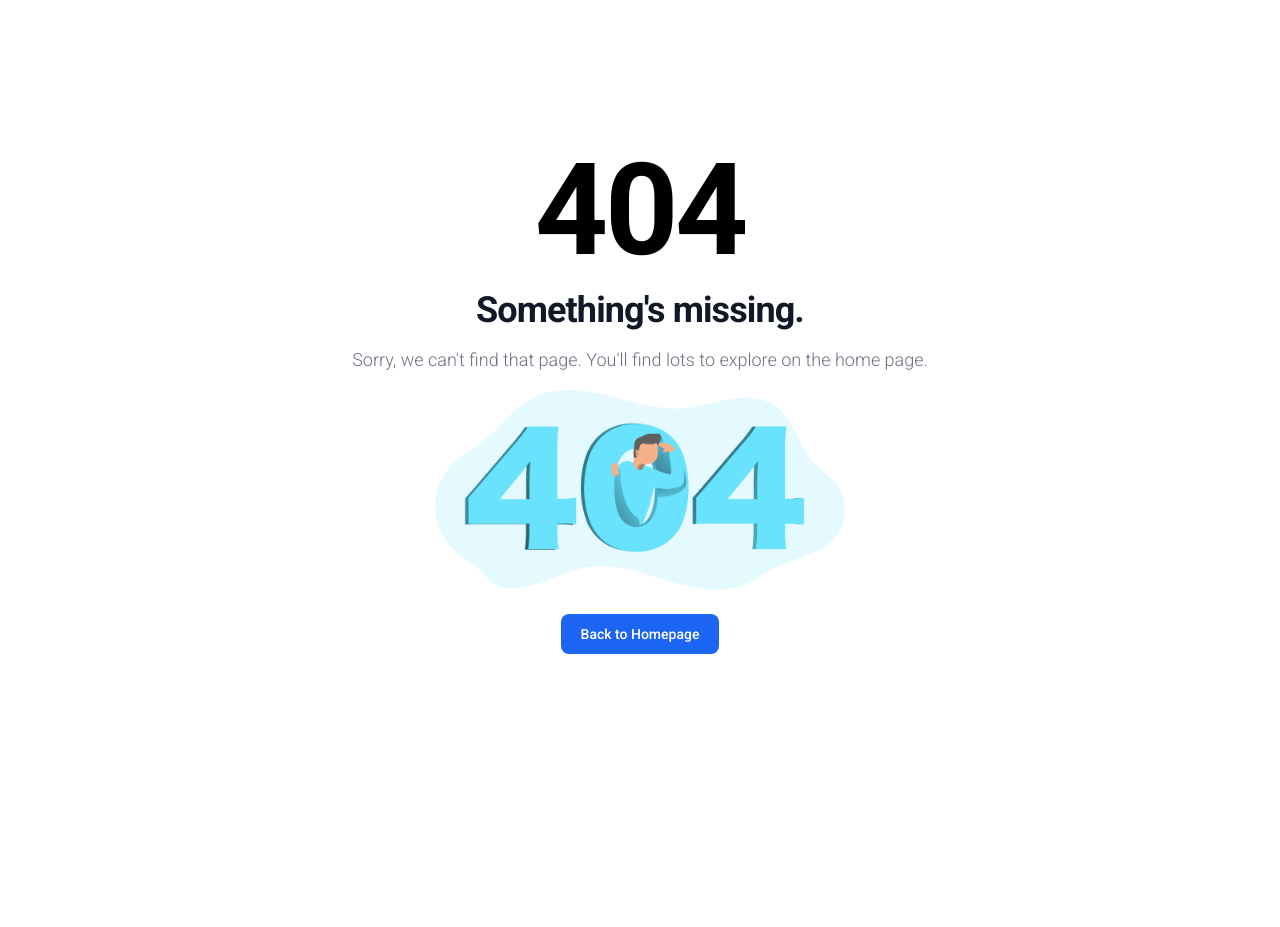
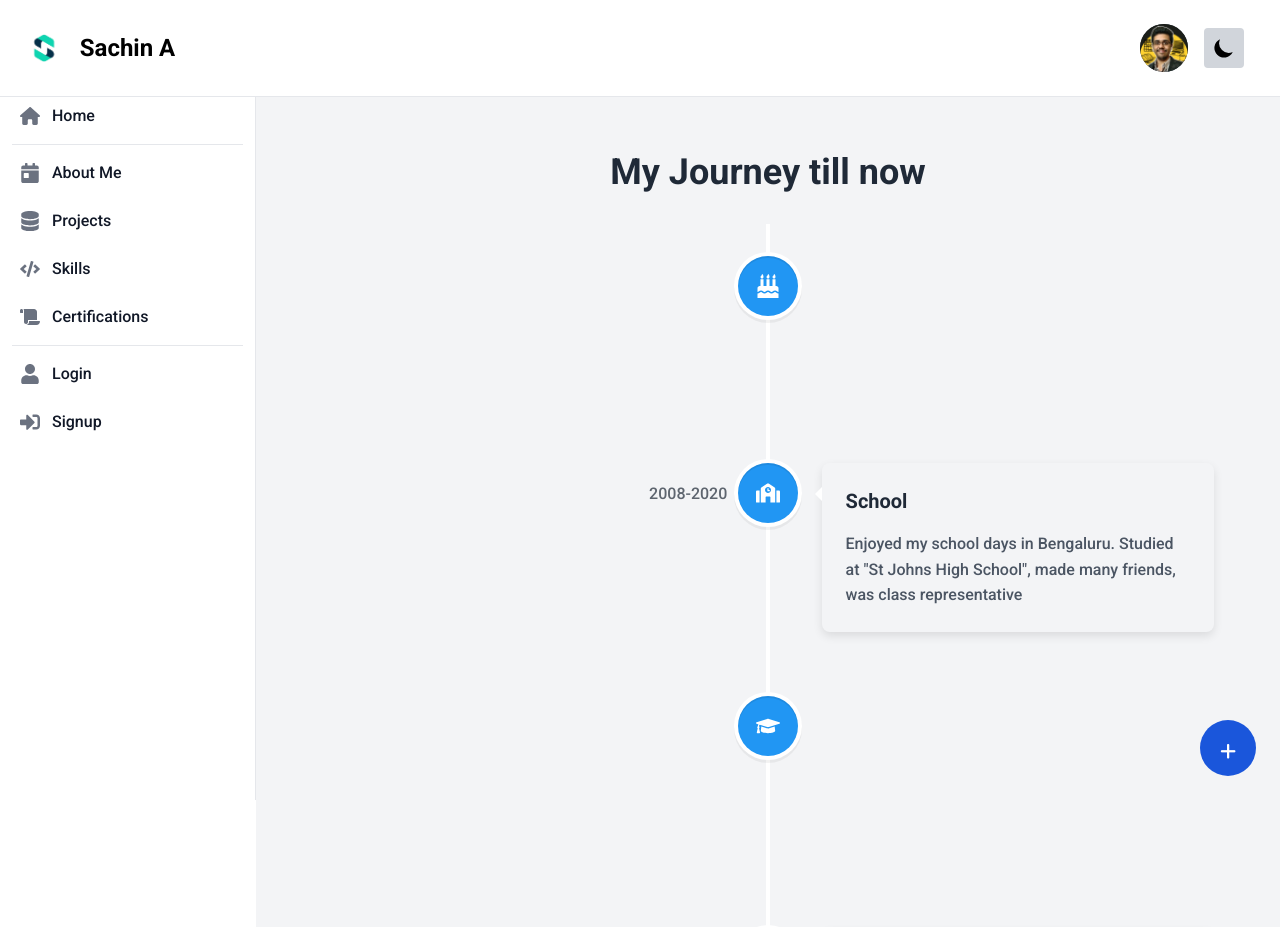
Before and after one commit to sachinkashi21/protfolio, a React (Vite) app: page /aboutme in a window 1280 px wide. Before the commit this address had no page. Shown: the top 927 px of the page. Before the commit the page ends 800 px from the top, so only its background shows below. Built offline with nearby package versions, Linux system fonts and the light colour scheme.

Commit message:
fixed minor bugs, added urls to speeddial component

```diff
--- a/src/App.jsx
+++ b/src/App.jsx
@@ -10,6 +10,7 @@ import Projects from './pages/Projects';
 import Certificates from './pages/Certificates';
 import Skills from './pages/Skills';
 import Dashboard from './pages/Dashboard';
+import Aboutme from './pages/Aboutme';
 import NotFound from './pages/NotFound';
 import Layout1 from './Layouts/Layout1';
 
@@ -27,6 +28,7 @@ function App() {
           <Route path="/skill" element={<Skills />} />
           <Route path="/certificate" element={<Certificates />} />
           <Route path="/dashboard" element={<Dashboard />} />
+          <Route path="/aboutme" element={<Aboutme />} />
         </Route>
 
         {/* 404 Route without Layout */}
--- a/src/Layouts/Layout1.jsx
+++ b/src/Layouts/Layout1.jsx
@@ -30,7 +30,7 @@ const Layout1 = () => {
     <>
       <Navbar isDrawerOpen={isDrawerOpen} toggleDrawer={openDrawer}></Navbar>
       <Sidebar isDrawerOpen={isDrawerOpen} closeDrawer={closeDrawer}></Sidebar>
-      <div className="p-4 sm:ml-64 bg-gray-100 dark:bg-gray-900 text-gray-200"
+      <div className="p-4 sm:ml-64 bg-gray-100 dark:bg-gray-900"
         onClick={closeDrawer}
         >
         <ScrollToTop/>
--- a/src/components/Footer.jsx
+++ b/src/components/Footer.jsx
@@ -10,8 +10,8 @@ const Footer = () => {
                 <div className="sm:flex sm:items-center sm:justify-between">
                     {/* Logo and Name */}
                     <div onClick={() => navigate("/")} className="flex items-center mb-4 sm:mb-0 space-x-3 rtl:space-x-reverse cursor-pointer">
-                        <img src={logo} className="h-8" alt="Sachin Logo" />
-                        <span className="self-center text-2xl font-semibold whitespace-nowrap dark:text-white">Sachin</span>
+                        <img src={logo} className="h-12" alt="Sachin Logo" />
+                        <div className="self-center text-2xl font-semibold whitespace-nowrap dark:text-white">Sachin</div>
                     </div>
 
                     {/* Tech Stack */}
--- a/src/components/Navbar.jsx
+++ b/src/components/Navbar.jsx
@@ -22,7 +22,7 @@ export default function Navbar({isDraweropen,toggleDrawer}) {
                      <i className="fa-solid fa-bars w-8" aria-hidden="true"></i>
                   </button>
                   <div onClick={()=>navigate("/dashboard")} className="flex ms-2 md:me-24">
-                     <img src={logo} className="h-8 me-3" alt="Sachin Logo" />
+                     <img src={logo} className="h-12 me-3" alt="Sachin Logo" />
                      <span className="self-center text-xl font-semibold sm:text-2xl whitespace-nowrap dark:text-white">Sachin A</span>
                   </div>
                </div>
--- a/src/components/Sidebar.jsx
+++ b/src/components/Sidebar.jsx
@@ -1,7 +1,7 @@
 import React from 'react'
 import { useNavigate } from 'react-router-dom';
 import { FaHouse, FaUserGraduate, FaDatabase } from "react-icons/fa6";
-import { FaCode, FaSignInAlt, FaUser } from "react-icons/fa"
+import { FaCalendarDay, FaCode, FaScroll, FaSignInAlt, FaUser } from "react-icons/fa"
 
 const Sidebar = ({ isDrawerOpen, closeDrawer }) => {
    const navigate = useNavigate();
@@ -19,9 +19,10 @@ const Sidebar = ({ isDrawerOpen, closeDrawer }) => {
                         <span className="flex-1 ms-3 whitespace-nowrap">Home</span>
                      </div>
                   </li>
+                  <hr />
                   <li>
-                     <div onClick={() => navigate("/dashboard")} className="flex items-center p-2 text-gray-900 rounded-lg dark:text-white hover:bg-gray-100 dark:hover:bg-gray-700 group">
-                        <FaUserGraduate className="flex-shrink-0 w-5 h-5 text-gray-500 transition duration-75 dark:text-gray-400 group-hover:text-gray-900 dark:group-hover:text-white"/>
+                     <div onClick={() => navigate("/aboutme")} className="flex items-center p-2 text-gray-900 rounded-lg dark:text-white hover:bg-gray-100 dark:hover:bg-gray-700 group">
+                        <FaCalendarDay className="flex-shrink-0 w-5 h-5 text-gray-500 transition duration-75 dark:text-gray-400 group-hover:text-gray-900 dark:group-hover:text-white"/>
                         <span className="flex-1 ms-3 whitespace-nowrap">About Me</span>
                      </div>
                   </li>
@@ -39,10 +40,11 @@ const Sidebar = ({ isDrawerOpen, closeDrawer }) => {
                   </li>
                   <li>
                      <div onClick={() => navigate("/certificate")} className="flex items-center p-2 text-gray-900 rounded-lg dark:text-white hover:bg-gray-100 dark:hover:bg-gray-700 group">
-                        <FaUserGraduate className="flex-shrink-0 w-5 h-5 text-gray-500 transition duration-75 dark:text-gray-400 group-hover:text-gray-900 dark:group-hover:text-white"/>
+                        <FaScroll className="flex-shrink-0 w-5 h-5 text-gray-500 transition duration-75 dark:text-gray-400 group-hover:text-gray-900 dark:group-hover:text-white"/>
                         <span className="flex-1 ms-3 whitespace-nowrap">Certifications</span>
                      </div>
                   </li>
+                  <hr />
                   <li>
                      <div onClick={() => navigate("/login")} className="flex items-center p-2 text-gray-900 rounded-lg dark:text-white hover:bg-gray-100 dark:hover:bg-gray-700 group">
                         <FaUser className="flex-shrink-0 w-5 h-5 text-gray-500 transition duration-75 dark:text-gray-400 group-hover:text-gray-900 dark:group-hover:text-white"/>
--- a/src/components/Speeddial.jsx
+++ b/src/components/Speeddial.jsx
@@ -1,38 +1,62 @@
-import React, { useState } from 'react';
-import { FaFile } from 'react-icons/fa';
+import React, { useState, useEffect, useRef } from 'react';
+import { FaEnvelope, FaFile, FaLinkedin } from 'react-icons/fa';
 
 const Speeddial = () => {
   let items = [
     {
       name: "Resume",
-      icon: <FaFile className="w-5 h-5" />
+      icon: <FaFile className="w-5 h-5" />,
+      action: () => {
+        window.open("https://drive.google.com/file/d/1EAwsnczN2XmreRUG_lD53ZvDkyyfzPkJ/view?usp=sharing", "_blank");
+      }, // Open Resume link in new tab
     },
     {
-      name: "Resume",
-      icon: <FaFile className="w-5 h-5" />
+      name: "Mail",
+      icon: <FaEnvelope className="w-5 h-5" />,
+      action: () => {
+        window.location.href = "mailto:sachinkashi21@gmail.com";
+      }, // Open mail client
     },
     {
-      name: "Resume",
-      icon: <FaFile className="w-5 h-5" />
-    }
+      name: "Connect",
+      icon: <FaLinkedin className="w-5 h-5" />,
+      action: () => {
+        window.open("https://www.linkedin.com/in/sachinkashi21/", "_blank");
+      }, // Open LinkedIn in new tab
+    },
   ];
 
   const [isOpen, setIsOpen] = useState(false);
-  const [hoveredIndex, setHoveredIndex] = useState(null);  // Track hovered item index
+  const [hoveredIndex, setHoveredIndex] = useState(null); // Track hovered item index
+  const speeddialRef = useRef(null); // Reference to the speeddial container
+
+  useEffect(() => {
+    const handleClickOutside = (event) => {
+      if (speeddialRef.current && !speeddialRef.current.contains(event.target)) {
+        setIsOpen(false);
+      }
+    };
+
+    document.addEventListener("mousedown", handleClickOutside);
+    return () => {
+      document.removeEventListener("mousedown", handleClickOutside);
+    };
+  }, []);
 
   return (
-    <div className="fixed end-6 bottom-6 group">
+    <div ref={speeddialRef} className="fixed end-6 bottom-6 group">
       {isOpen ? (
         <div className="flex flex-col items-center mb-4 space-y-2">
           {items.map((ele, index) => (
             <div
               key={index}
               className="relative group"
-              onMouseEnter={() => setHoveredIndex(index)}  // Set hovered item index
-              onMouseLeave={() => setHoveredIndex(null)}   // Reset hovered item index
+              onMouseEnter={() => setHoveredIndex(index)} // Set hovered item index
+              onMouseLeave={() => setHoveredIndex(null)} // Reset hovered item index
             >
               <button
                 type="button"
+                onClick={ele.action} // Attach action handler
                 className="flex justify-center items-center w-[52px] h-[52px] text-gray-500 hover:text-gray-900 bg-white rounded-full border border-gray-200 dark:border-gray-600 shadow-sm dark:hover:text-white dark:text-gray-400 hover:bg-gray-50 dark:bg-gray-700 dark:hover:bg-gray-600 focus:ring-4 focus:ring-gray-300 focus:outline-none dark:focus:ring-gray-400"
               >
                 {ele.icon}
@@ -40,7 +64,10 @@ const Speeddial = () => {
 
               {/* Display name only for the hovered element */}
               {hoveredIndex === index && (
-                <span className="absolute bottom-full mb-2 px-2 py-1 text-xs text-white bg-gray-800 rounded opacity-100 transition-opacity" style={{zIndex:11}}>
+                <span
+                  style={{ zIndex: 100 }}
+                  className="absolute bottom-full mb-2 px-2 py-1 text-xs text-white bg-gray-800 rounded opacity-100 transition-opacity"
+                >
                   {ele.name}
                 </span>
               )}
--- /dev/null
+++ b/src/pages/Aboutme.jsx
@@ -0,0 +1,111 @@
+import React from 'react';
+import { FaGithub, FaLinkedin, FaCode, FaTwitter, FaFacebook, FaInstagram, FaBirthdayCake, FaGraduationCap, FaUserGraduate, FaGlobe, FaSchool } from 'react-icons/fa';
+import Timeline from '../components/Timeline';
+import { VerticalTimeline } from 'react-vertical-timeline-component';
+import { FaChalkboardUser } from 'react-icons/fa6';
+
+const MyTimeline = () => {
+    const timeline = [
+        {
+            date: 'Feb 2004',
+            title: 'Born in Hubli, Karnataka',
+            icon: <FaBirthdayCake />,
+            description: 'Completed early education and later moved to Bengaluru along with my family',
+        },
+        {
+            date: '2008-2020',
+            title: 'School',
+            icon: <FaSchool />,
+            description: 'Enjoyed my school days in Bengaluru. Studied at "St Johns High School", made many friends, was class representative',
+        },
+        {
+            date: 'July 2020',
+            title: 'Matriculation',
+            icon: <FaGraduationCap />,
+            description: 'End of school life. Secured 615/625 marks (98.4%) in SSLC state board exams and later joined PU college and made new friends there',
+        },
+        {
+            date: 'July 2022',
+            title: 'Post-Matriculation',
+            icon: <FaUserGraduate />,
+            description: 'Studied at "KLE PU college, Bengaluru", Science stream(PCMB). Secured 96% in board exams, KCET: 2098 rank',
+        },
+        {
+            date: 'August 2022',
+            title: 'Joined Engineering at UVCE',
+            icon: <FaGlobe />,
+            description: 'Currently pursuing Computer Science Engineering at UVCE, Bengaluru',
+        },
+        {
+            date: 'July 2024 - Nov 2024',
+            title: 'Part-time Teacher',
+            icon: <FaChalkboardUser />,
+            description: 'Worked as MERN stack teaching assistant (Remote Job) apart from college time, mentoring around 5000+ students',
+        },
+    ];
+
+    return (
+        <div className="min-h-screen bg-gray-100 dark:bg-gray-900 text-gray-800 dark:text-gray-200 flex flex-col items-center py-10">
+            <h1 className="text-4xl font-bold mb-8">My Journey till now</h1>
+            <VerticalTimeline>
+                {timeline.map((e, index) => (
+                    <Timeline
+                        key={index}
+                        date={e.date}
+                        title={e.title}
+                        icon={e.icon}
+                        description={e.description}
+                    />
+                ))}
+            </VerticalTimeline>
+            <div style={{ height: '150px' }}></div>
+        </div>
+    );
+};
+
+const MyProfiles = () => {
+    const profiles = [
+        { name: 'GitHub', icon: <FaGithub />, link: 'https://github.com/sachinkashi21/', details: '15+ Repositories, 50+ commits' },
+        { name: 'LeetCode', icon: <FaCode />, link: 'https://leetcode.com/u/sachin_kashi/', details: '300+ Problems, 1700+ rating' },
+        { name: 'GeeksforGeeks', icon: <FaCode />, link: 'https://www.geeksforgeeks.org/user/sachinkashi21/', details: '150+ Problems, 3 star' },
+        { name: 'LinkedIn', icon: <FaLinkedin />, link: 'https://www.linkedin.com/in/sachinkashi21/', details: '350+ connections' },
+        { name: 'Facebook', icon: <FaFacebook />, link: 'https://www.facebook.com/profile.php?id=100089340547757', details: '-' },
+        { name: 'Twitter', icon: <FaTwitter />, link: 'https://x.com/Sachin_kashi_21', details: '-' },
+        { name: 'Instagram', icon: <FaInstagram />, link: 'https://www.instagram.com/kashi_sachin_a/', details: '-' },
+    ];
+    return (
+        <div className="min-h-screen bg-gray-100 dark:bg-gray-900 text-gray-800 dark:text-gray-200 flex flex-col items-center py-10">
+            <h1 className="text-4xl font-bold mb-8">My Profiles</h1>
+            <div className="grid grid-cols-1 sm:grid-cols-2 md:grid-cols-3 gap-6 w-full px-6 max-w-4xl">
+                {profiles.map((profile, index) => (
+                    <a
+                        key={index}
+                        href={profile.link}
+                        target="_blank"
+                        rel="noopener noreferrer"
+                        className="bg-white dark:bg-gray-800 p-6 rounded-lg shadow-lg hover:shadow-xl transform hover:scale-105 transition duration-300"
+                    >
+                        <div className="flex items-center space-x-4">
+                            <div className="text-4xl text-blue-500 dark:text-yellow-400">{profile.icon}</div>
+                            <div>
+                                <h2 className="text-xl font-semibold">{profile.name}</h2>
+                                <p className="text-gray-600 dark:text-gray-400">{profile.details}</p>
+                            </div>
+                        </div>
+                    </a>
+                ))}
+            </div>
+            <div style={{ height: "150px" }}> </div>
+        </div>
+    )
+}
+
+const Aboutme = () => {
+    return (<>
+        <MyTimeline />
+        <MyProfiles />
+    </>
+    );
+}
+
+export default Aboutme
--- a/src/pages/Dashboard.jsx
+++ b/src/pages/Dashboard.jsx
@@ -1,89 +1,9 @@
-import React from 'react';
-import { FaGithub, FaLinkedin,  FaCode, FaTwitter, FaFacebook, FaInstagram, FaBirthdayCake } from 'react-icons/fa';
+import React from 'react'
 
-import Timeline from '../components/Timeline';
-import { VerticalTimeline } from 'react-vertical-timeline-component';
-
-const MyTimeline = () => {
-    const timeline = [
-      {
-        date: 'Feb 2004',
-        title: 'Born in Hubli, Karnataka',
-        icon: <FaBirthdayCake />,
-        description: 'Completed early education in native and later moved to Bengaluru along with family.',
-      },
-      {
-        date: '2020',
-        title: 'Joined Engineering at UVCE',
-        icon: <FaBirthdayCake />,
-        description: 'Started my journey as a Computer Science undergraduate.',
-      },
-    ];
-
-    return (
-      <div className="min-h-screen bg-gray-100 dark:bg-gray-900 text-gray-800 dark:text-gray-200 flex flex-col items-center py-10">
-        <h1 className="text-4xl font-bold mb-8">My Timeline</h1>
-        <VerticalTimeline>
-          {timeline.map((e, index) => (
-            <Timeline
-              key={index}
-              date={e.date}
-              title={e.title}
-              icon={e.icon}
-              description={e.description}
-            />
-          ))}
-        </VerticalTimeline>
-        <div style={{ height: '150px' }}></div>
-      </div>
-    );
-  };
-
-const MyProfiles=()=>{
-    const profiles = [
-        { name: 'GitHub', icon: <FaGithub />, link: 'https://github.com/sachinkashi21/', details: '15+ Repositories, 50+ commits' },
-        { name: 'LeetCode', icon: <FaCode />, link: 'https://leetcode.com/u/sachin_kashi/', details: '300+ Problems, 1700+ rating' },
-        { name: 'GeeksforGeeks', icon: <FaCode />, link: 'https://www.geeksforgeeks.org/user/sachinkashi21/', details: '150+ Problems, 3 star' },
-        { name: 'LinkedIn', icon: <FaLinkedin />, link: 'https://www.linkedin.com/in/sachinkashi21/', details: '350+ connections' },
-        { name: 'Facebook', icon: <FaFacebook />, link: 'https://www.facebook.com/profile.php?id=100089340547757', details:  '-'},
-        { name: 'Twitter', icon: <FaTwitter />, link: 'https://x.com/Sachin_kashi_21', details: '-' },
-        { name: 'Instagram', icon: <FaInstagram />, link: 'https://www.instagram.com/kashi_sachin_a/', details: '-'},
-    ];
-    return (
-        <div className="min-h-screen bg-gray-100 dark:bg-gray-900 text-gray-800 dark:text-gray-200 flex flex-col items-center py-10">
-            <h1 className="text-4xl font-bold mb-8">My Profiles</h1>
-            <div className="grid grid-cols-1 sm:grid-cols-2 md:grid-cols-3 gap-6 w-full px-6 max-w-4xl">
-                {profiles.map((profile, index) => (
-                    <a
-                        key={index}
-                        href={profile.link}
-                        target="_blank"
-                        rel="noopener noreferrer"
-                        className="bg-white dark:bg-gray-800 p-6 rounded-lg shadow-lg hover:shadow-xl transform hover:scale-105 transition duration-300"
-                    >
-                        <div className="flex items-center space-x-4">
-                            <div className="text-4xl text-blue-500 dark:text-yellow-400">{profile.icon}</div>
-                            <div>
-                                <h2 className="text-xl font-semibold">{profile.name}</h2>
-                                <p className="text-gray-600 dark:text-gray-400">{profile.details}</p>
-                            </div>
-                        </div>
-                    </a>
-                ))}
-            </div>
-            <div style={{height:"150px"}}> </div>
-        </div>
-    )
+const Dashboard = () => {
+  return (
+    <div>Dashboard</div>
+  )
 }
 
-const Dashboard = () => {
-
-
-    return (<>
-        <MyTimeline/>
-        <MyProfiles/>
-    </>
-    );
-};
-
-export default Dashboard;
+export default Dashboard
```
Also changed, not shown: src/assets/logo.png, src/assets/logo1.png (added).
